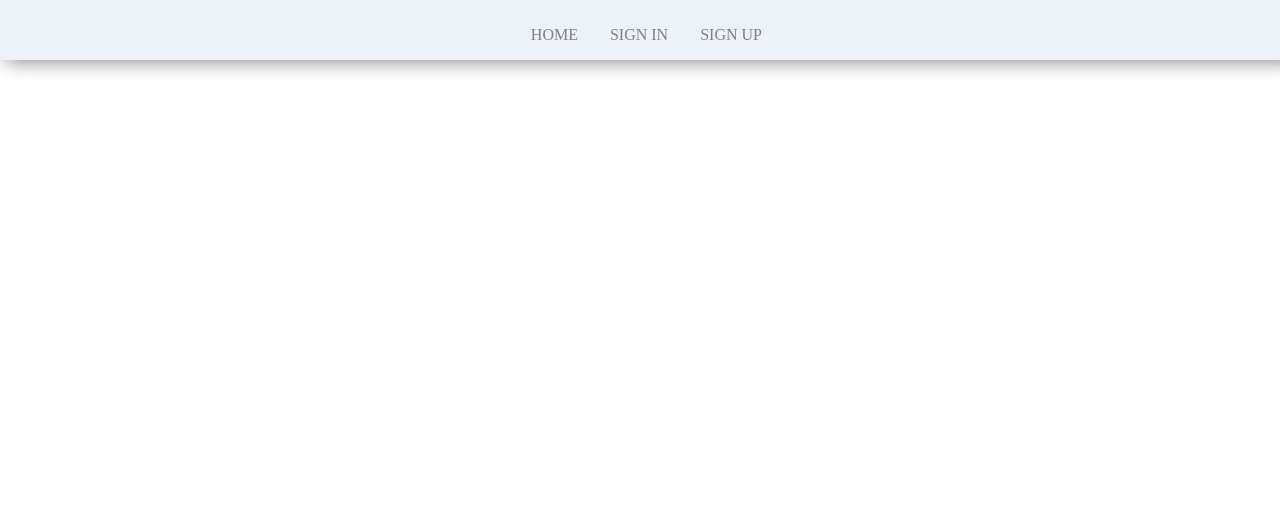
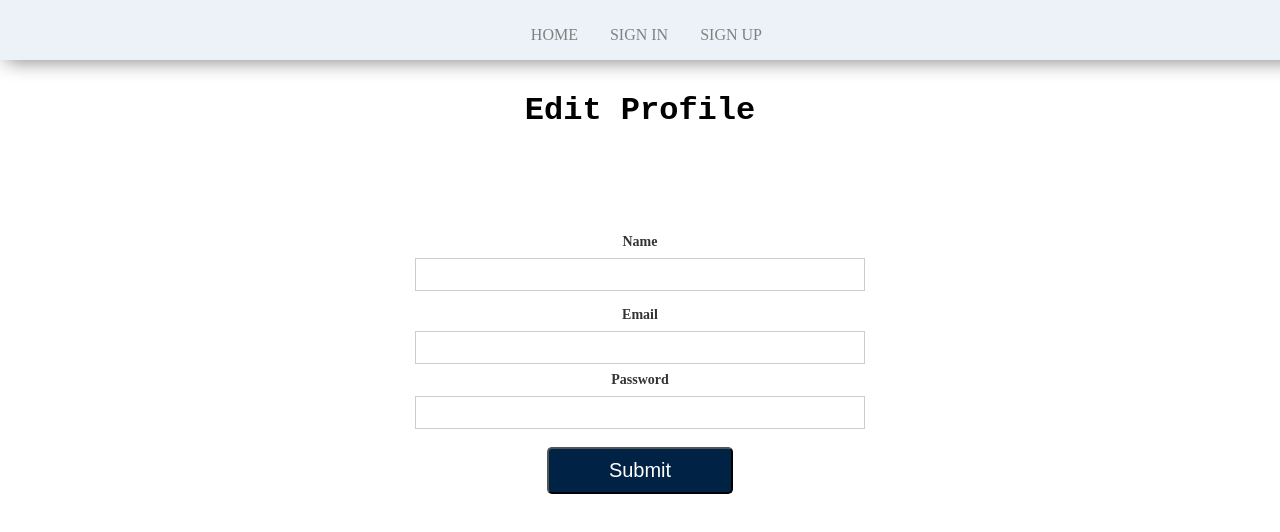
Before and after one commit to Hyper-terminal/Blog_frontend, a React (Create React App) app: page /edit in a window 1280 px wide. Shown: the top 532 px of the page. Built offline with nearby package versions, Linux system fonts and the light colour scheme.

Commit message:
added edit_profile page form

```diff
--- a/src/App.js
+++ b/src/App.js
@@ -17,7 +17,7 @@ export default function App() {
         <Route exact path="/signin" element={<Signin />} />
         <Route exact path="/signup" element={<Signup />} />
         <Route exact path="/user/:userId" element={<Profile />} />
-        <Route exact path='/user/edit/' element={<EditProfile/>} />
+        <Route exact path='/edit' element={<EditProfile/>} />
       </Routes>
     </div>
   );
--- a/src/components/user/Users/Users.scss
+++ b/src/components/user/Users/Users.scss
@@ -9,7 +9,6 @@
         height: 200px;
         width: 200px;
         padding: auto;
-        margin-left: 1.5rem;
     }
 }
 
@@ -21,7 +20,7 @@
 }
 
 .card-button {
-    margin-left: 21%;
+margin-left:1.2rem;
     text-decoration: none;
     text-transform: uppercase;
     font-weight: 700;
--- a/src/components/user/edit profile/EditProfile.jsx
+++ b/src/components/user/edit profile/EditProfile.jsx
@@ -1,11 +1,56 @@
-import React from 'react';
+import React from "react";
+import "./EditProfile.scss";
 
 const EditProfile = () => {
 	return (
 		<div>
-			<h1>Edit Profile</h1>
+
+		<h1 className="edit_profile-title">Edit Profile</h1>
+
+			<form className="form-container pa4 black-80">
+				<div className="measure mb2">
+					<label htmlFor="name" className="f6 b db mb2">
+						Name
+					</label>
+					<input
+						id="name"
+						className="input-reset ba b--black-20 pa2 mb2 db w-100"
+						type="text"
+						aria-describedby="name-desc"
+					/>
+				</div>
+
+				<div className="measure">
+					<label htmlFor="name" className="f6 b db mb2">
+						Email
+					</label>
+					<input
+						id="name"
+						className="input-reset ba b--black-20 pa2 mb2 db w-100"
+						type="email"
+						aria-describedby="name-desc"
+					/>
+				</div>
+
+				<div className="measure">
+					<label htmlFor="name" className="f6 b db mb2">
+						Password
+					</label>
+					<input
+
+						id="name"
+						className="input-reset ba b--black-20 pa2 mb2 db w-100"
+						type="password"
+						aria-describedby="name-desc"
+					/>
+				</div>
+
+				<div style={{display:'flex', justifyContent:'center'}}>
+					<button className="edit_profile-button">Submit</button>
+				</div>
+			</form>
 		</div>
-	)
-}
+	);
+};
 
-export default EditProfile
+export default EditProfile;
--- a/src/components/user/edit profile/EditProfile.scss
+++ b/src/components/user/edit profile/EditProfile.scss
@@ -0,0 +1,112 @@
+.form-container {
+    display: flex;
+    flex-direction: column;
+    justify-content: center;
+    align-items: center;
+
+    height: 44vh;
+}
+
+.ba {
+    border-style: solid;
+    border-width: 1px;
+}
+
+.b--black-20 {
+    border-color: rgba(0, 0, 0, 0.2);
+}
+
+.db {
+    display: block;
+}
+
+.normal {
+    font-weight: normal;
+}
+
+.b {
+    font-weight: bold;
+}
+
+.input-reset {
+    -webkit-appearance: none;
+    -moz-appearance: none;
+}
+
+.input-reset::-moz-focus-inner {
+    border: 0;
+    padding: 0;
+}
+
+.w-100 {
+    width: 100%;
+}
+
+.black-80 {
+    color: rgba(0, 0, 0, 0.8);
+}
+
+.black-60 {
+    color: rgba(0, 0, 0, 0.6);
+}
+
+.pa2 {
+    padding: 0.5rem;
+}
+
+.pa4 {
+    padding: 2rem;
+}
+
+.mb2 {
+    margin-bottom: 0.5rem;
+}
+
+.f6 {
+    font-size: 0.875rem;
+}
+
+.measure {
+    width: 27rem;
+    display: flex;
+    flex-direction: column;
+    justify-content: center;
+    align-items: center;
+
+}
+
+
+
+
+.edit_profile-title {
+    text-align: center;
+    margin-top: 2rem;
+    margin-bottom: 2rem;
+    font-family: "Courier New", Courier, monospace;
+}
+
+.edit_profile-button {
+    background-color: #002244;
+    color: white;
+    font-size: 20px;
+    padding: 10px 60px;
+    border-radius: 5px;
+    margin: 10px 0px;
+    cursor: pointer;
+    transition: all 0.4s ease-in-out;
+
+    &:hover {
+        background-color: #4c516d;
+    }
+}
+
+
+@media screen and (max-width: 515px){
+        .measure {
+            width: 100%;
+            display: flex;
+    flex-direction: column;
+    justify-content: center;
+    align-items: center;
+        }
+    }
--- a/src/components/user/profile/Profile.jsx
+++ b/src/components/user/profile/Profile.jsx
@@ -42,7 +42,7 @@ const Profile = () => {
             {
                 isAuthenticated().user._id == userDetails.user._id &&
                 <>
-                    <Link to='user/edit'>Edit</Link>
+                    <Link to='/edit'>Edit</Link>
                     <Delete userid={userDetails.user._id} />
                 </>
             }
```
